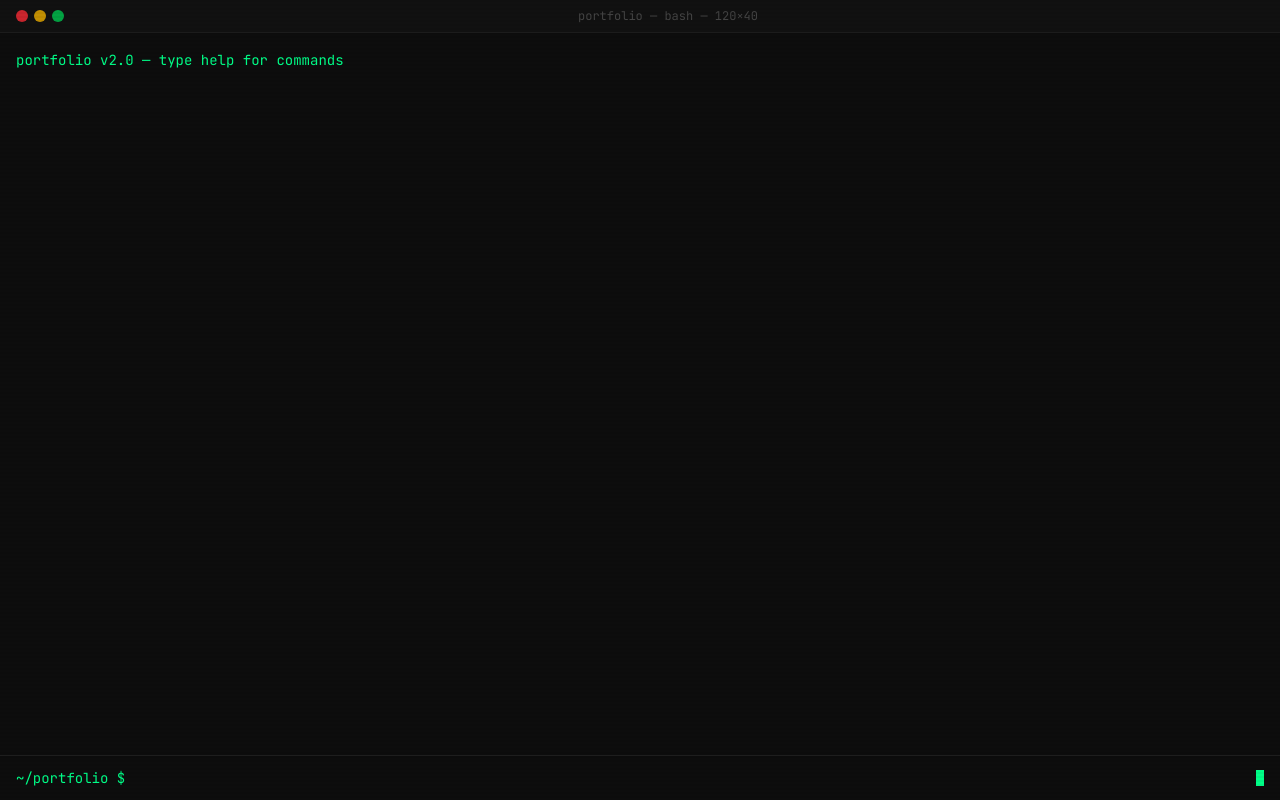
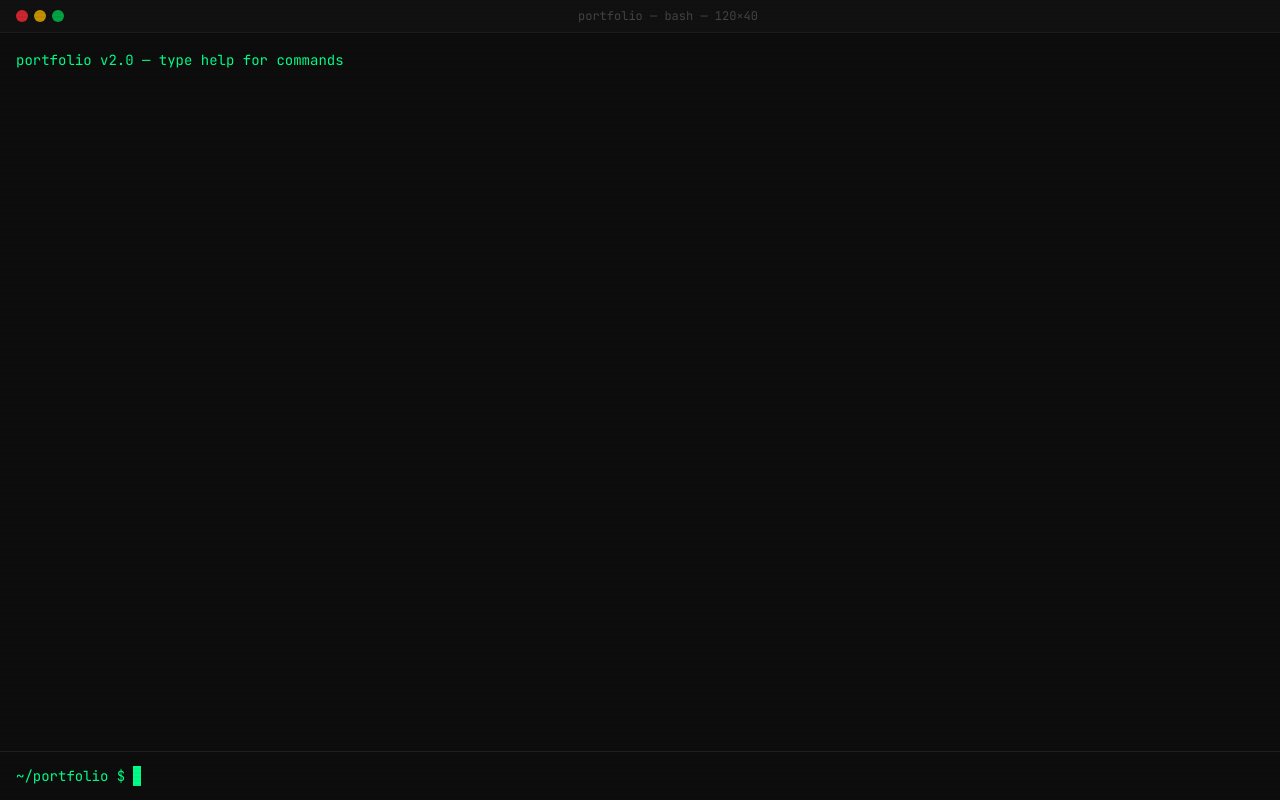
Before and after one commit to Mithul-varshan/Portfolio, a React (Vite) app: page / in a window 1280 px wide. Built offline with nearby package versions, Linux system fonts and the light colour scheme; no server answers.

Commit message:
midified the cursor in terminal input

```diff
--- a/src/components/terminal/TerminalInput.jsx
+++ b/src/components/terminal/TerminalInput.jsx
@@ -1,9 +1,18 @@
 import { useState, useRef, useEffect } from 'react'
 import Cursor from '../ui/Cursor'
 
-export default function TerminalInput({ prompt, onSubmit, inputHistory, historyIndex, onNavigate }) {
+export default function TerminalInput({
+  prompt,
+  onSubmit,
+  inputHistory,
+  historyIndex,
+  onNavigate
+}) {
   const [value, setValue] = useState('')
+  const [cursorX, setCursorX] = useState(0)
+
   const inputRef = useRef(null)
+  const measureRef = useRef(null)
 
   useEffect(() => {
     inputRef.current?.focus()
@@ -17,42 +26,104 @@ export default function TerminalInput({ prompt, onSubmit, inputHistory, historyI
     }
   }, [historyIndex, inputHistory])
 
+  const updateCursor = () => {
+    requestAnimationFrame(() => {
+      if (!measureRef.current || !inputRef.current) return
+
+      const caret = inputRef.current.selectionStart || 0
+      measureRef.current.textContent = value.substring(0, caret)
+
+      setCursorX(measureRef.current.offsetWidth)
+    })
+  }
+
+  useEffect(() => {
+    updateCursor()
+  }, [value])
+
   const handleKeyDown = (e) => {
     if (e.key === 'Enter') {
       onSubmit(value)
       setValue('')
-    } else if (e.key === 'ArrowUp') {
+      return
+    }
+
+    if (e.key === 'ArrowUp') {
       e.preventDefault()
       onNavigate('up')
-    } else if (e.key === 'ArrowDown') {
+      return
+    }
+
+    if (e.key === 'ArrowDown') {
       e.preventDefault()
       onNavigate('down')
-    } else if (e.key === 'Tab') {
+      return
+    }
+
+    if (e.key === 'Tab') {
       e.preventDefault()
-      // basic autocomplete hints
-      const cmds = ['help', 'ls', 'cat about.md', 'cat skills.txt', 'open projects/', './contact.sh']
+
+      const cmds = [
+        'help',
+        'ls',
+        'cat about.md',
+        'cat skills.txt',
+        'open projects/',
+        './contact.sh'
+      ]
+
       const match = cmds.find(c => c.startsWith(value))
-      if (match) setValue(match)
+
+      if (match) {
+        setValue(match)
+      }
+
+      return
     }
+
+    requestAnimationFrame(updateCursor)
   }
 
   return (
     <div className="flex items-center gap-2">
-      <span className="text-terminal-green text-sm whitespace-nowrap">{prompt}</span>
-      <div className="relative flex-1 flex items-center">
+      <span className="text-terminal-green text-sm whitespace-nowrap">
+        {prompt}
+      </span>
+
+      <div
+        className="relative flex-1"
+        onClick={() => inputRef.current?.focus()}
+      >
+        {/* Hidden text measurer */}
+        <span
+          ref={measureRef}
+          className="absolute invisible whitespace-pre font-mono text-sm"
+        />
+
+        {/* Custom Cursor */}
+        <Cursor
+          style={{
+            left: `${cursorX}px`,
+            top: '2px'
+          }}
+        />
+
         <input
           ref={inputRef}
           value={value}
-          onChange={e => setValue(e.target.value)}
+          onChange={(e) => {
+            setValue(e.target.value)
+            updateCursor()
+          }}
           onKeyDown={handleKeyDown}
-          onClick={() => inputRef.current?.focus()}
-          className="flex-1 bg-transparent text-terminal-text text-sm outline-none caret-transparent font-mono"
+          onKeyUp={updateCursor}
+          onClick={updateCursor}
+          className="w-full bg-transparent text-terminal-text text-sm font-mono outline-none caret-transparent"
           spellCheck={false}
           autoComplete="off"
           autoCapitalize="off"
           aria-label="Terminal input"
         />
-        <Cursor />
       </div>
     </div>
   )
--- a/src/components/ui/Cursor.jsx
+++ b/src/components/ui/Cursor.jsx
@@ -1,7 +1,8 @@
-export default function Cursor({ className = '' }) {
+export default function Cursor({ className = '', style = {} }) {
   return (
     <span
-      className={`inline-block w-2 h-4 bg-terminal-green animate-blink align-middle ${className}`}
+      style={style}
+      className={`pointer-events-none absolute w-2 h-5 bg-terminal-green animate-blink ${className}`}
       aria-hidden="true"
     />
   )
```
